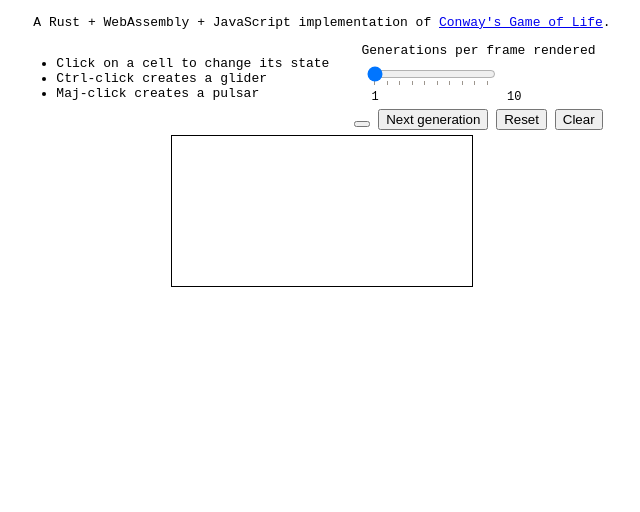
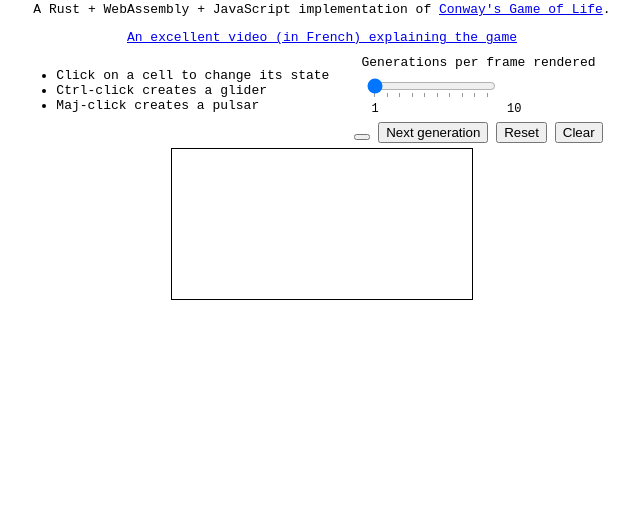
Before and after one commit to TGianella/game-of-life, a website built with webpack: page index.html in a window 1280 px wide. Shown: the part 296-808 px from the top of the page, without its empty margins (326-966 px from the left). Built offline with nearby package versions, Linux system fonts and the light colour scheme.

Commit message:
Adding link to explanatory video

```diff
--- a/index.html
+++ b/index.html
@@ -56,6 +56,7 @@
         justify-content: center;
         width: 100%;
         gap: 20px;
+        margin-top: 10px;
       }
 
       #interaction {
@@ -68,6 +69,7 @@
   <body>
     <h1>The Game of Life</h1>
     <p>A Rust + WebAssembly + JavaScript implementation of <a href="https://en.wikipedia.org/wiki/Conway%27s_Game_of_Life">Conway's Game of Life</a>.</p>
+    <a href="https://www.youtube.com/watch?v=gKgAaZ7a5Bs">An excellent video (in French) explaining the game</a>
     <div id="wrapper">
       <div id="instructions">
         <ul>
```
